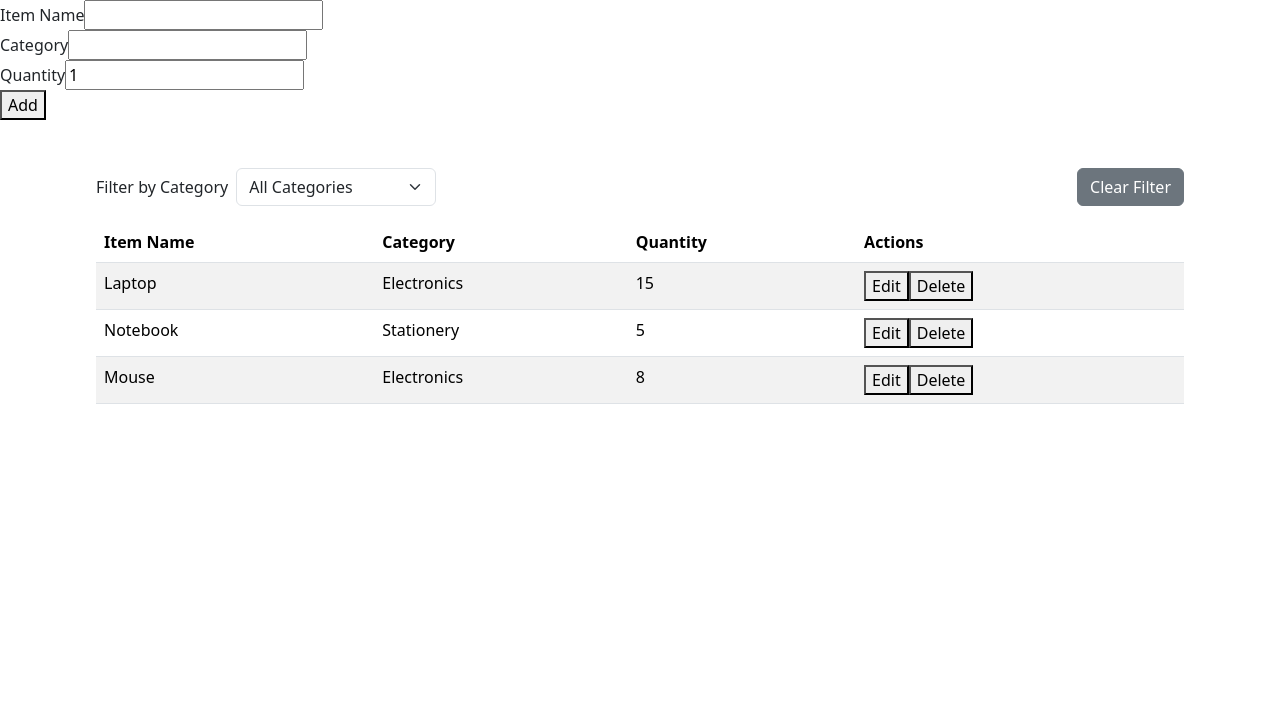
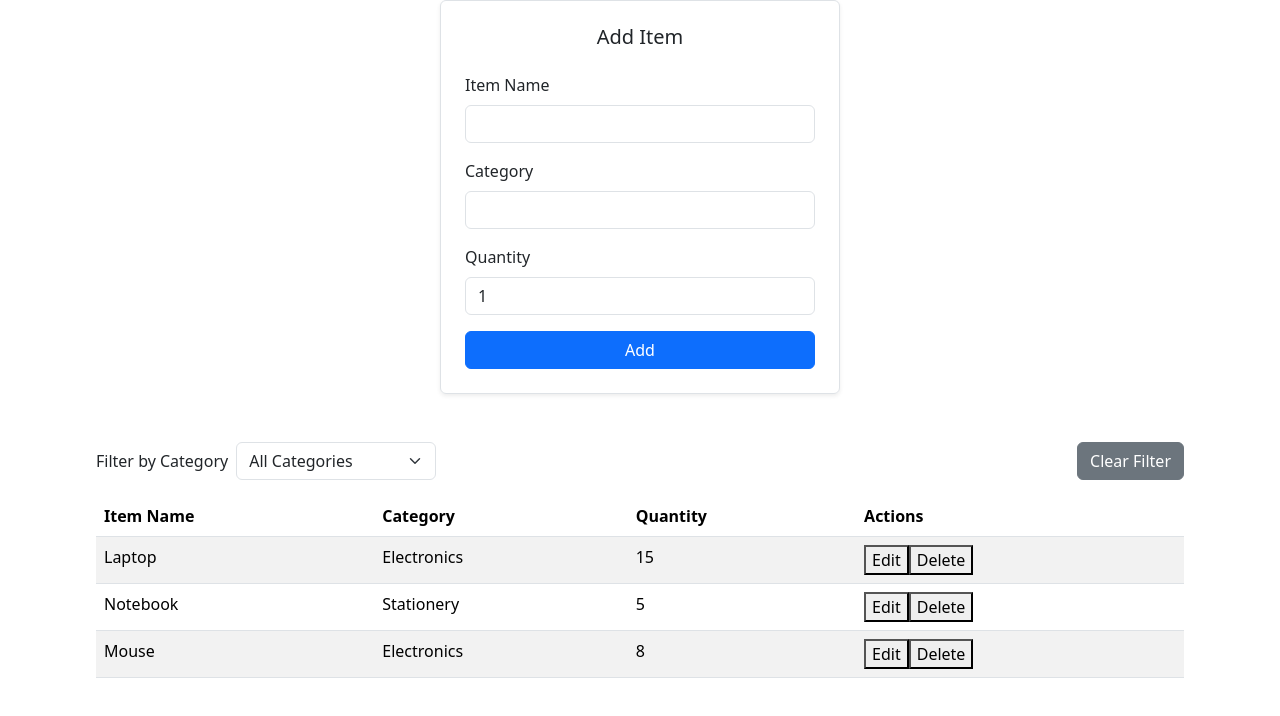
Before and after one commit to TejaswiniBeleshe/Inventory-management-app, a React (Vite) app: page / in a window 1280 px wide. Shown: the top 716 px of the page. Built offline with nearby package versions, Linux system fonts and the light colour scheme.

Commit message:
Style Form component and add capitalize first letter function

```diff
--- a/src/components/form/Form.jsx
+++ b/src/components/form/Form.jsx
@@ -1,53 +1,103 @@
 import { useEffect } from "react";
 import { useState } from "react";
 
-const Form = ({items,setItems,editItems,setEditItems})=>{
-    const [itemName,setItemName] = useState('')
-    const [category,setCategory] = useState('')
-    const [quantity,setQuantity] = useState(1);
 
-    const handleFormSubmit = (e)=>{
-        e.preventDefault();
-        console.log(itemName,category,quantity)
-        if(!editItems){
-            setItems([...items,{id:Date.now(),name:itemName,category,quantity}])
+const capitalize = (letter)=>{
+    let res = letter.split('')
+    res[0] = res[0].toUpperCase()
+    console.log(res)
+    return res.join('')
 
-        }else{
-            let findAndUpdate = items.map((ele)=>{
-                if(editItems.id === ele.id){
-                    return {...ele,name:itemName,category,quantity}
-                }
-                return ele;
-            })
-            setItems(findAndUpdate);
-            setEditItems('')
-        }
-        setItemName('')
-        setCategory('')
-        setQuantity('')
-    }
+}
+
+const Form = ({ items, setItems, editItems, setEditItems }) => {
 
 
-    useEffect(()=>{
-        if(editItems){
-            let {name,category,quantity} = editItems
-            setCategory(category)
-            setItemName(name)
-            setQuantity(quantity)
-        }
-    },[editItems])
+    const [itemName, setItemName] = useState("");
+    const [category, setCategory] = useState("");
+    const [quantity, setQuantity] = useState(1);
 
-    console.log(items)
-    return(
-        <form onSubmit={handleFormSubmit}>
-            <label htmlFor="item-name">Item Name</label>
-            <input type="text" name="item-name" id="item-name" value={itemName} onChange={(e)=>setItemName(e.target.value)}/><br/>
-            <label htmlFor="category">Category</label>
-            <input type="text" name="item-name" id="item-name" value={category} onChange={(e)=>setCategory(e.target.value)}/><br/>
-            <label htmlFor="quantity">Quantity</label>
-            <input type="number" name="quantity" id="quantity" value={quantity} onChange={(e)=>setQuantity(e.target.value)} min={1} /><br/>
-            <button type="submit">{editItems?"Reset":"Add"}</button>
+    const handleFormSubmit = (e) => {
+      e.preventDefault();
+      if (!editItems) {
+        setItems([...items, { id: Date.now(), name: capitalize(itemName),category:capitalize(category), quantity }]);
+      } else {
+        const updatedItems = items.map((ele) =>
+          ele.id === editItems.id
+            ? { ...ele, name:capitalize(itemName), category:capitalize(category), quantity }
+            : ele
+        );
+        setItems(updatedItems);
+        setEditItems("");
+      }
+      setItemName("");
+      setCategory("");
+      setQuantity("");
+    };
+
+    useEffect(() => {
+      if (editItems) {
+        const { name, category, quantity } = editItems;
+        setItemName(name);
+        setCategory(category);
+        setQuantity(quantity);
+      }
+    }, [editItems]);
+
+    return (
+      <div className="d-flex justify-content-center align-items-center">
+        <form
+          className="p-4 border rounded shadow-sm"
+          style={{ maxWidth: "400px", width: "100%" }}
+          onSubmit={handleFormSubmit}
+        >
+          <h5 className="text-center mb-4">{editItems ? "Edit Item" : "Add Item"}</h5>
+          <div className="mb-3">
+            <label htmlFor="item-name" className="form-label">
+              Item Name
+            </label>
+            <input
+              type="text"
+              id="item-name"
+              className="form-control"
+              value={itemName}
+              onChange={(e) => setItemName(e.target.value)}
+              required
+            />
+          </div>
+          <div className="mb-3">
+            <label htmlFor="category" className="form-label">
+              Category
+            </label>
+            <input
+              type="text"
+              id="category"
+              className="form-control"
+              value={category}
+              onChange={(e) => setCategory(e.target.value)}
+              required
+            />
+          </div>
+          <div className="mb-3">
+            <label htmlFor="quantity" className="form-label">
+              Quantity
+            </label>
+            <input
+              type="number"
+              id="quantity"
+              className="form-control"
+              value={quantity}
+              onChange={(e) => setQuantity(e.target.value)}
+              min={1}
+              required
+            />
+          </div>
+          <button type="submit" className="btn btn-primary w-100">
+            {editItems ? "Update" : "Add"}
+          </button>
         </form>
-    )
-}
-export default Form
+      </div>
+    );
+  };
+
+  export default Form;
--- a/src/components/table/EachRow.jsx
+++ b/src/components/table/EachRow.jsx
@@ -15,7 +15,6 @@ const EachRow = ({ele,setItems,items,editItems,setEditItems})=>{
         // alert(<input value={findItem.name}/>)
     }
 
-
     return(
         <tr>
             <td>{name}</td>
```
